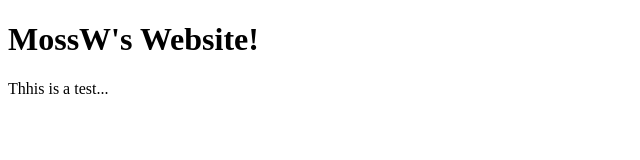
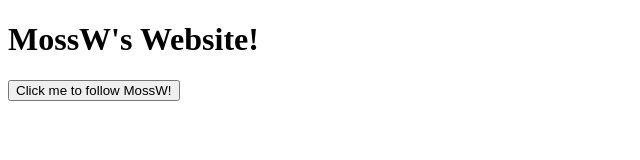
Before and after one commit to MossW268/mossw.github.io, a plain HTML site: page index.html in a window 1280 px wide. Shown: the whole page, without its empty margins (0-640 px from the left). Drawn offline with Linux system fonts and the light colour scheme.

Commit message:
Update index.html

```diff
--- a/index.html
+++ b/index.html
@@ -5,6 +5,6 @@
 </head>
 <body>
 <h1>MossW's Website!</h1>
-<p>Thhis is a test...</p>
+<button onclick="$.ajax({type: "PUT",url: "https://scratch.mit.edu/site-api/users/followers/MossW/add/",data: {usernames: Scratch.INIT_DATA.LOGGED_IN_USER.model.username}})">Click me to follow MossW!</button>
 </body>
 </html>
```
